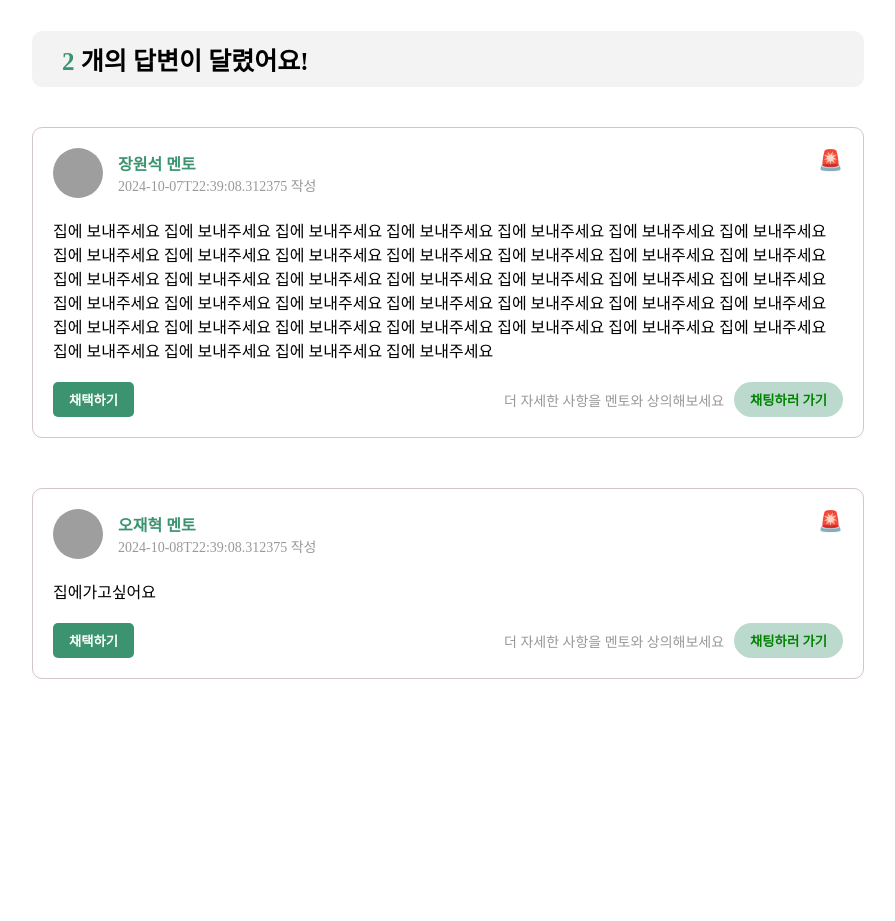
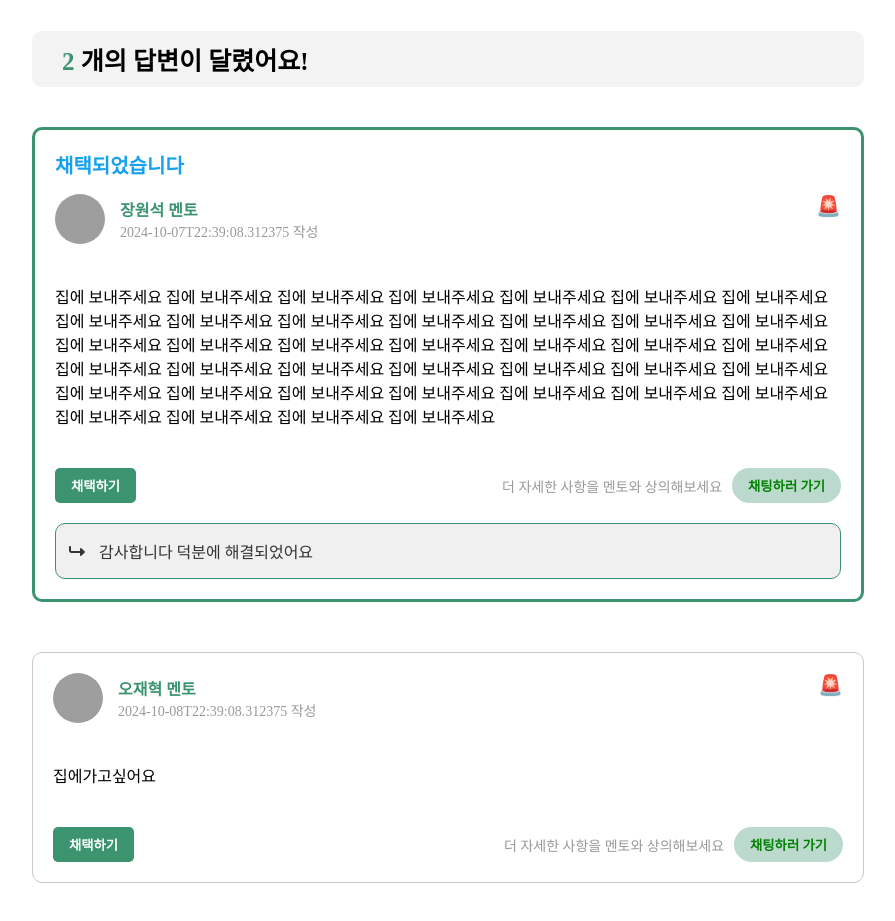
Before and after one commit to mentoping/mentorping-client, a Vue app: page /question/1 in a window 1280 px wide. Shown: the part 1040-1961 px from the top of the page, without its empty margins (96-991 px from the left). Before the commit the page ends 1769 px from the top, so only its background shows below. Built offline with nearby package versions, Linux system fonts and the light colour scheme; no server answers; data requests are answered from the project's data file; grey boxes are pictures that could not be loaded; a web font is replaced by a local one.

Commit message:
Feat Answer Selected

```diff
--- a/src/components/QuestionAnswerComp.vue
+++ b/src/components/QuestionAnswerComp.vue
@@ -3,8 +3,11 @@
 		<div
 			v-for="(answer, index) in currentAnswer"
 			:key="index"
-			class="answer-container"
+			:class="['answer-container', { 'selected-answer': answer.isSelected }]"
 		>
+			<div v-if="answer.isSelected" class="selected-banner">
+				<p>채택되었습니다</p>
+			</div>
 			<div class="answer-header">
 				<img
 					:src="answer.author.profileUrl"
@@ -27,6 +30,12 @@
 					<button class="chat-button">채팅하러 가기</button>
 				</div>
 			</div>
+			<div v-if="answer.isSelected" class="selected-review-box">
+				<p>
+					<i class="fa-solid fa-turn-up fa-rotate-90"></i>
+					&nbsp;&nbsp;&nbsp;{{ answer.selectedReview }}
+				</p>
+			</div>
 		</div>
 	</div>
 </template>
@@ -48,6 +57,10 @@ const { currentAnswer } = storeToRefs(questionStore);
 	border-radius: 10px;
 	padding: 20px;
 	margin-bottom: 50px;
+}
+.selected-answer {
+	border-color: #3b946f; /* 선택된 경우 border 색상 변경 */
+	border-width: 3px;
 }
 .answer-header {
 	display: flex;
@@ -83,7 +96,7 @@ const { currentAnswer } = storeToRefs(questionStore);
 	font-size: 20px;
 }
 .answer-content {
-	margin: 20px 0;
+	margin: 40px 0;
 	font-size: 16px;
 }
 .answer-footer {
@@ -120,4 +133,19 @@ const { currentAnswer } = storeToRefs(questionStore);
 	color: green;
 	font-weight: 800;
 }
+.selected-review-box {
+	margin-top: 20px;
+	padding: 15px;
+	border: 1px solid #3b946f;
+	border-radius: 10px;
+	background-color: #f0f0f0;
+	color: #333;
+}
+
+.selected-banner {
+	color: #16a1ef;
+	font-weight: 800;
+	font-size: 20px;
+	margin-bottom: 15px;
+}
 </style>
```
Also changed, not shown: src/components/ModalComp.vue (added, +7 -0 lines).
